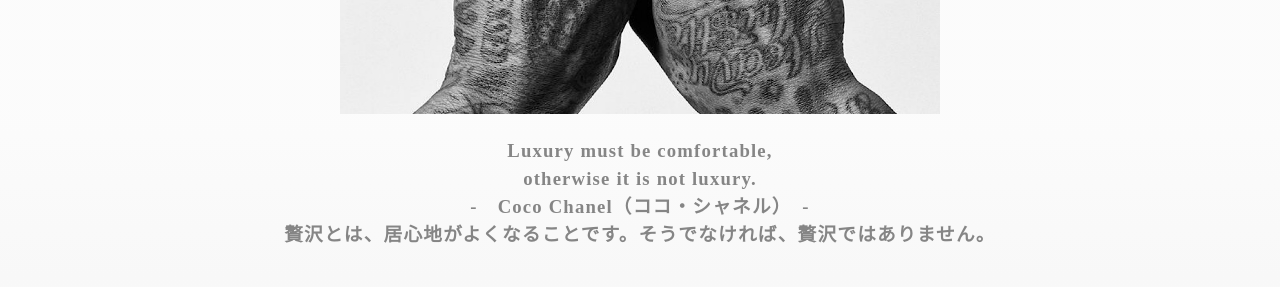
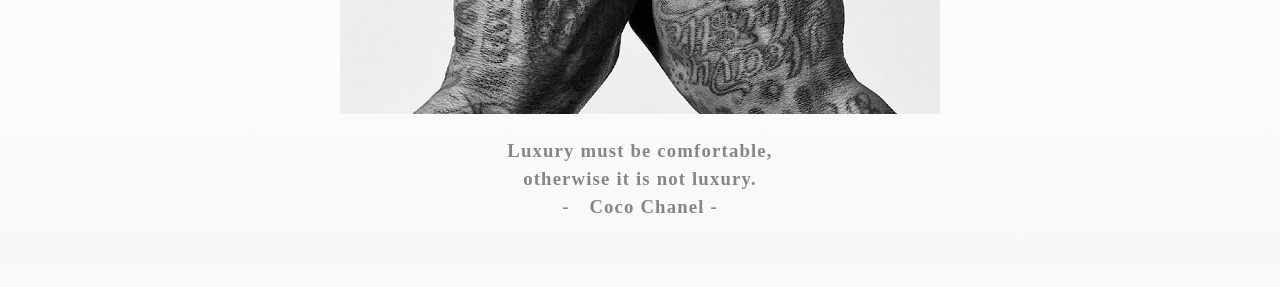
Before and after one commit to moekomaeda/myhomepage, a plain HTML site: page index.html in a window 1280 px wide. Shown: the part 860-1147 px from the top of the page. Drawn offline with Linux system fonts and the light colour scheme.

Commit message:
Update index.html

```diff
--- a/index.html
+++ b/index.html
@@ -31,8 +31,7 @@
     <br>
     <h3>Luxury must be comfortable, <br>
       otherwise it is not luxury.<br>
-      -　Coco Chanel（ココ・シャネル）　-<br>
-      贅沢とは、居心地がよくなることです。そうでなければ、贅沢ではありません。</h3>
+      -　Coco Chanel -</h3>
   </div>
   <!--photo部分-->
   <div class="lesson-wrapper">
```
